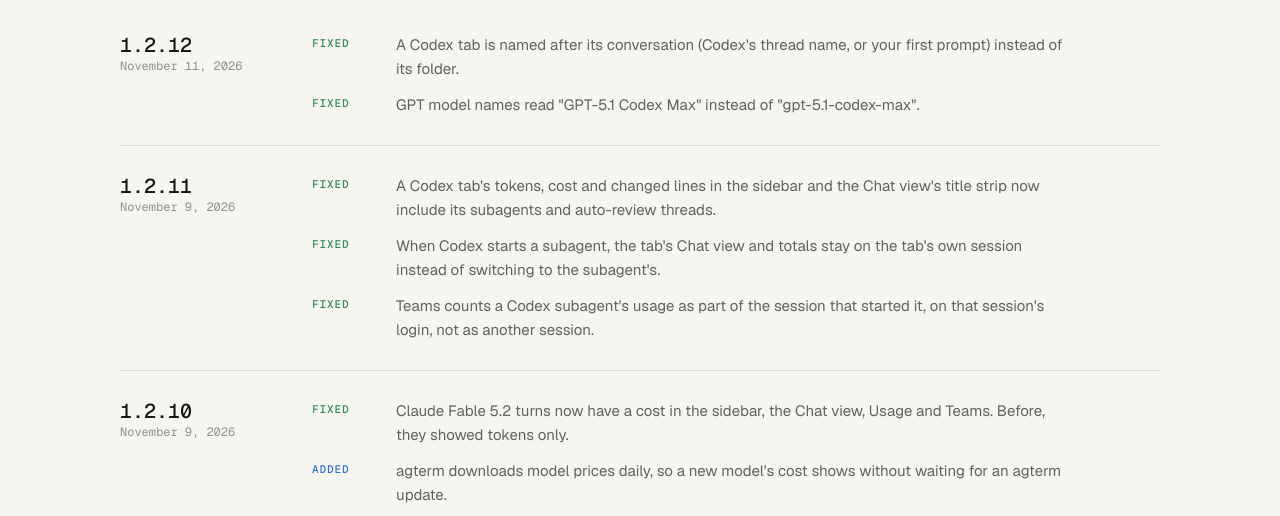
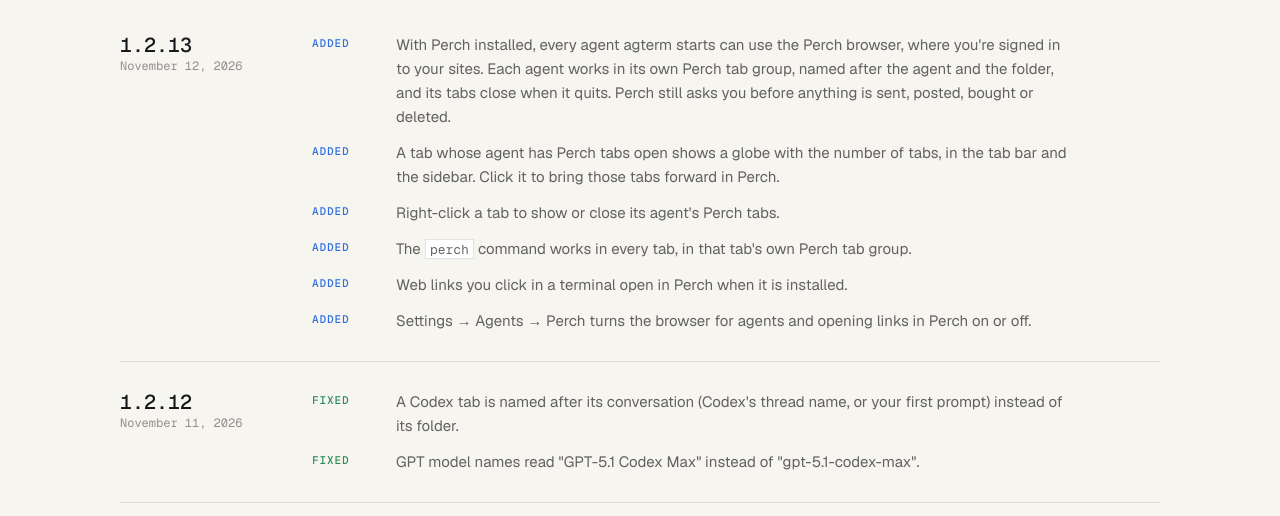
Before and after one commit to neelsatyavolu/agterm, a plain HTML site: page site/changelog.html in a window 1280 px wide. Shown: the part 282-798 px from the top of the page. Drawn offline with nearby package versions, Linux system fonts and the light colour scheme.

Commit message:
docs: site changelog for 1.2.13

```diff
--- a/site/changelog.html
+++ b/site/changelog.html
@@ -39,6 +39,21 @@
       </header>
 
       <div class="cl">
+        <section class="cl-release" id="v1.2.13" aria-labelledby="v1.2.13-title">
+          <header class="cl-head">
+            <h2 id="v1.2.13-title"><a href="#v1.2.13">1.2.13</a></h2>
+            <p class="meta"><time datetime="2026-11-12">November 12, 2026</time></p>
+          </header>
+          <ul class="cl-items">
+            <li><span class="cl-kind cl-added">Added</span><span>With Perch installed, every agent agterm starts can use the Perch browser, where you&#x27;re signed in to your sites. Each agent works in its own Perch tab group, named after the agent and the folder, and its tabs close when it quits. Perch still asks you before anything is sent, posted, bought or deleted.</span></li>
+            <li><span class="cl-kind cl-added">Added</span><span>A tab whose agent has Perch tabs open shows a globe with the number of tabs, in the tab bar and the sidebar. Click it to bring those tabs forward in Perch.</span></li>
+            <li><span class="cl-kind cl-added">Added</span><span>Right-click a tab to show or close its agent&#x27;s Perch tabs.</span></li>
+            <li><span class="cl-kind cl-added">Added</span><span>The <code>perch</code> command works in every tab, in that tab&#x27;s own Perch tab group.</span></li>
+            <li><span class="cl-kind cl-added">Added</span><span>Web links you click in a terminal open in Perch when it is installed.</span></li>
+            <li><span class="cl-kind cl-added">Added</span><span>Settings → Agents → Perch turns the browser for agents and opening links in Perch on or off.</span></li>
+          </ul>
+        </section>
+
         <section class="cl-release" id="v1.2.12" aria-labelledby="v1.2.12-title">
           <header class="cl-head">
             <h2 id="v1.2.12-title"><a href="#v1.2.12">1.2.12</a></h2>
```
